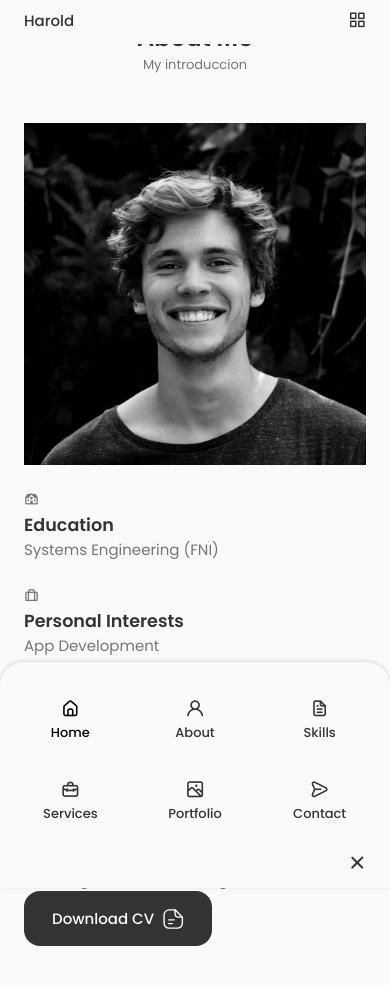
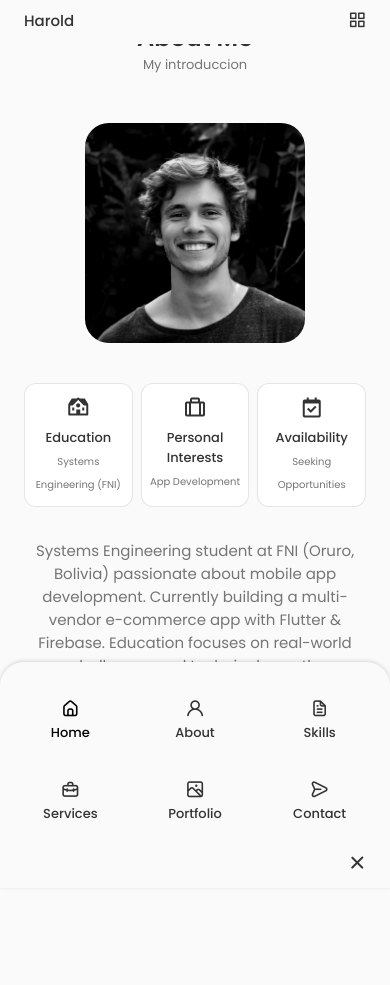
Before and after one commit to kirbybucket/react-website, a React (Create React App) app: page / in a window 390 px wide. Shown: the part 800-1785 px from the top of the page. After the commit the page ends 1676 px from the top, so only its background shows below. Built offline with nearby package versions, Linux system fonts and the light colour scheme.

Commit message:
feat(about): style About section and add responsive layout
- Implement grid layout for about content and info boxes
- Add styling for education/availability sections with custom icons
- Create responsive breakpoints for mobile/tablet views
- Style CV download button and adjust container spacing

```diff
--- a/src/components/about/about.css
+++ b/src/components/about/about.css
@@ -0,0 +1,93 @@
+.about__container {
+    grid-template-columns: repeat(2, 1fr);
+    align-items: center;
+    column-gap: 4rem;
+}
+
+.about__img {
+    width: 350px;
+    border-radius: 1.5rem;
+    justify-self: center;
+}
+
+.about__info {
+    grid-template-columns: repeat(3, 140px);
+    gap: 0.5rem;
+    margin-bottom: var(--mb-2);
+}
+
+.about__box {
+    background-color: var(--container-color);
+    border: 1px solid rgba(0, 0, 0, 0.1);
+    border-radius: 0.75rem;
+    text-align: center;
+    padding: 1rem 1.25rem;
+}
+
+.about__icon {
+    font-size: 1.5rem;
+    color: var(--title-color);
+    margin-bottom: var(--mb-0-5);
+}
+
+.about__title {
+    font-size: var(--small-font-size);
+    font-weight: var(--font-medium);
+}
+
+.about__subtitle {
+    font-size: var(--tiny-font-size);
+}
+
+.about__description {
+    padding: 0 4rem 0 0;
+    margin-bottom: var(--mb-2-5);
+}
+
+/*=============== BREAKPOINTS ===============*/
+/* For large devices */
+@media screen and (max-width: 992px) {
+    .about__container {
+        grid-template-columns: 1fr;
+        row-gap: 2.5rem;
+    }
+
+    .about__img {
+        width: 220px;
+    }
+
+    .about__box {
+        padding: 0.75rem 0.5rem;
+    }
+
+    .about__data {
+        text-align: center;
+    }
+
+    .about__info {
+        justify-content: center;
+    }
+
+    .about__description {
+        padding: 0 5rem;
+        margin-bottom: 2rem;
+    }
+}
+
+/* For medium devices */
+@media screen and (max-width: 576px) {
+    .about__info {
+        grid-template-columns: repeat(3, 1fr);
+    }
+
+    .about__description {
+        padding: 0;
+    }
+}
+
+/* For small devices */
+@media screen and (max-width: 350px) {
+    .about__info {
+        grid-template-columns: repeat(2, 1fr);
+    }
+}
```
